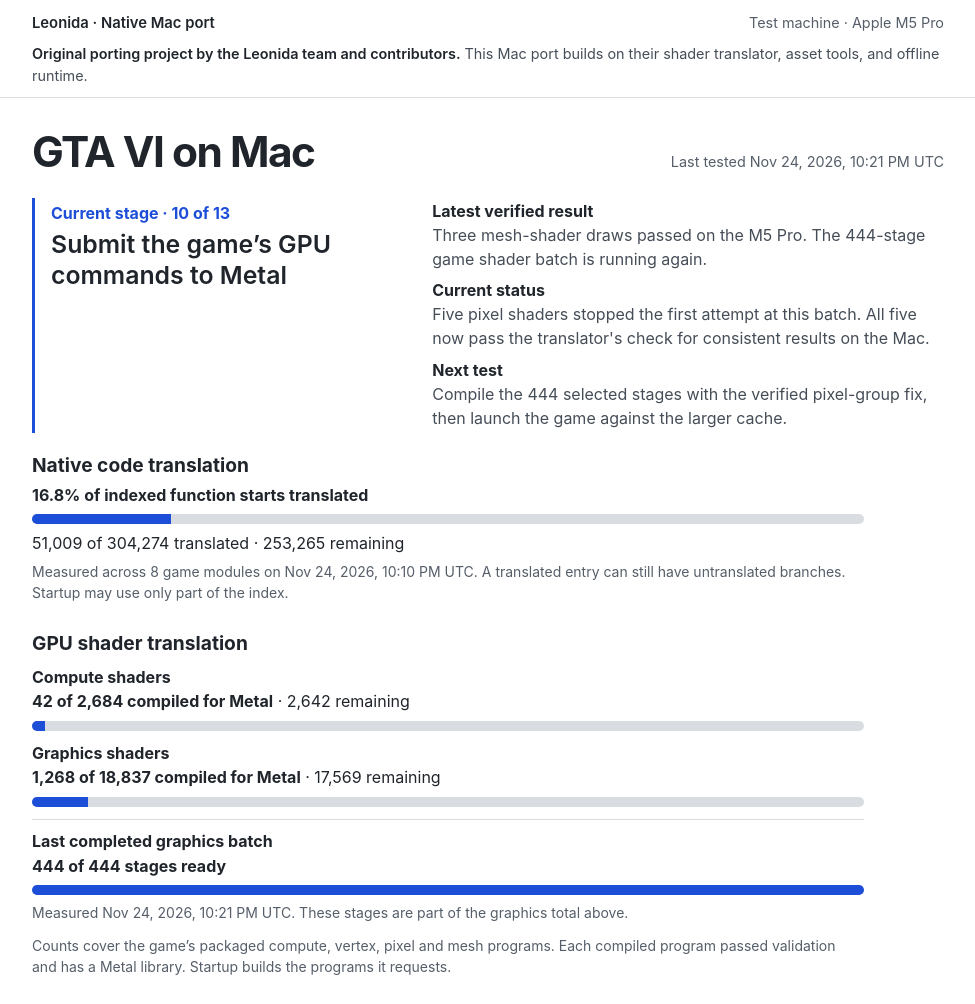
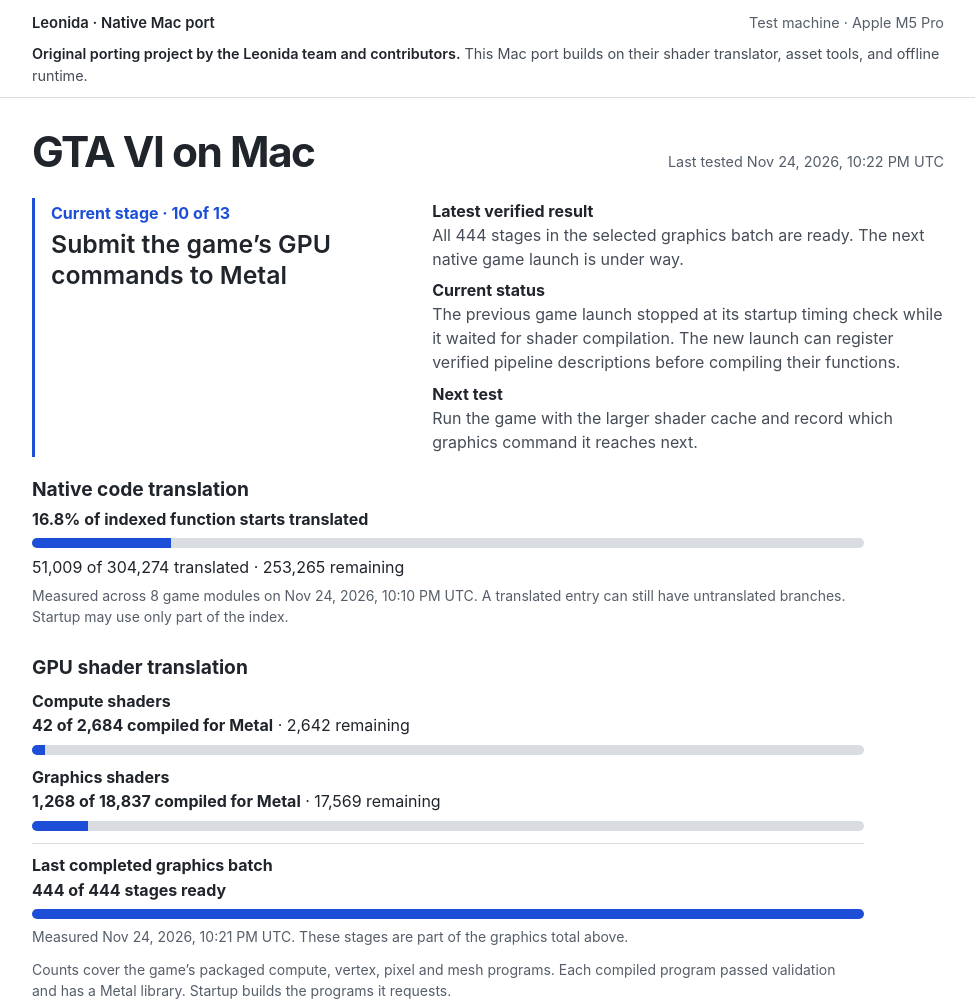
Before and after one commit to 0xjohnnydev/leonida-macos-status, a plain HTML site: page index.html in a window 1280 px wide. Shown: the top 1004 px of the page, without its empty margins (152-1127 px from the left). Drawn offline with Linux system fonts and the light colour scheme.

Commit message:
Finished the 444-stage shader batch and tested compilation at first use

```diff
--- a/index.html
+++ b/index.html
@@ -20,7 +20,7 @@
   <main id="board" class="wrap">
     <div class="heading">
       <h1>GTA VI on Mac</h1>
-      <p class="tested">Last tested <time datetime="2026-11-24T22:21:04.253Z">Nov 24, 2026, 10:21 PM UTC</time></p>
+      <p class="tested">Last tested <time datetime="2026-11-24T22:22:36Z">Nov 24, 2026, 10:22 PM UTC</time></p>
     </div>
     <section class="focus" aria-labelledby="current-title">
       <div class="focus-head">
@@ -28,9 +28,9 @@
         <h2 id="current-title">Submit the game’s GPU commands to Metal</h2>
       </div>
       <div class="focus-notes">
-        <div><h3>Latest verified result</h3><p>Three mesh-shader draws passed on the M5 Pro. The 444-stage game shader batch is running again.</p></div>
-        <div><h3>Current status</h3><p>Five pixel shaders stopped the first attempt at this batch. All five now pass the translator&#39;s check for consistent results on the Mac.</p></div>
-        <div><h3>Next test</h3><p>Compile the 444 selected stages with the verified pixel-group fix, then launch the game against the larger cache.</p></div>
+        <div><h3>Latest verified result</h3><p>All 444 stages in the selected graphics batch are ready. The next native game launch is under way.</p></div>
+        <div><h3>Current status</h3><p>The previous game launch stopped at its startup timing check while it waited for shader compilation. The new launch can register verified pipeline descriptions before compiling their functions.</p></div>
+        <div><h3>Next test</h3><p>Run the game with the larger shader cache and record which graphics command it reaches next.</p></div>
       </div>
     </section><section class="coverage" aria-labelledby="coverage-title">
       <h2 id="coverage-title">Native code translation</h2>
@@ -137,7 +137,7 @@
       <span class="number"><span class="sr-only">Stage </span>10</span>
       <div class="step-body">
         <h3>Submit the game’s GPU commands to Metal</h3>
-        <p>The game reached 8,690 packaged graphics pipelines. The GPU separately drew the Leonida team&#39;s mesh triangle, a cross-group ballot test, and a 24-workgroup geometry test.</p>
+        <p>The game previously loaded Metal functions for 8,690 packaged graphics pipelines. A separate native command-list test now compiles a verified vertex and pixel pair at first use, even after the original shader memory was overwritten.</p>
       </div>
       <span class="state state-current">In progress</span>
     </li>
--- a/status.json
+++ b/status.json
@@ -1,8 +1,8 @@
 {
-  "updatedAt": "2026-11-24T22:21:04.253Z",
-  "headline": "Three mesh-shader draws passed on the M5 Pro. The 444-stage game shader batch is running again.",
-  "currentWork": "Compile the 444 selected stages with the verified pixel-group fix, then launch the game against the larger cache.",
-  "graphicsStatus": "One native game launch prepared 8,690 packaged graphics pipelines. In separate tests the M5 Pro drew three mesh programs through the native runtime.",
+  "updatedAt": "2026-11-24T22:22:36Z",
+  "headline": "All 444 stages in the selected graphics batch are ready. The next native game launch is under way.",
+  "currentWork": "Run the game with the larger shader cache and record which graphics command it reaches next.",
+  "graphicsStatus": "The Mac has validated and compiled 1,268 of 18,837 distinct packaged graphics stage and layout combinations. The 444 stages selected for the latest batch are ready.",
   "initializers": {
     "complete": true,
     "entries": 1115
@@ -10,6 +10,10 @@
   "firstGameFrame": false,
   "playable": false,
   "milestones": [
+    {
+      "title": "Finished the 444-stage shader batch and tested compilation at first use",
+      "detail": "In one native launch, a command-list test registered a real package record, overwrote the original shader input, then compiled and bound both Metal functions successfully. The game’s first visible frame is still pending."
+    },
     {
       "title": "Three mesh-shader tests drew the expected image on Metal",
       "detail": "A mesh shader generates geometry in GPU workgroups. The native renderer stored that geometry, read it into triangles, and matched 4,096 pixels in each of three original Leonida tests. Five related pixel shaders also passed a new check for groups that survive a discard."
@@ -248,9 +252,9 @@
     {
       "title": "Submit the game’s GPU commands to Metal",
       "state": "current",
-      "detail": "The game reached 8,690 packaged graphics pipelines. The GPU separately drew the Leonida team's mesh triangle, a cross-group ballot test, and a 24-workgroup geometry test.",
-      "blocker": "Five pixel shaders stopped the first attempt at this batch. All five now pass the translator's check for consistent results on the Mac.",
-      "nextTest": "Compile the 444 selected stages with the verified pixel-group fix, then launch the game against the larger cache."
+      "detail": "The game previously loaded Metal functions for 8,690 packaged graphics pipelines. A separate native command-list test now compiles a verified vertex and pixel pair at first use, even after the original shader memory was overwritten.",
+      "blocker": "The previous game launch stopped at its startup timing check while it waited for shader compilation. The new launch can register verified pipeline descriptions before compiling their functions.",
+      "nextTest": "Run the game with the larger shader cache and record which graphics command it reaches next."
     },
     {
       "title": "Present a game-rendered frame in a Mac window",
```
